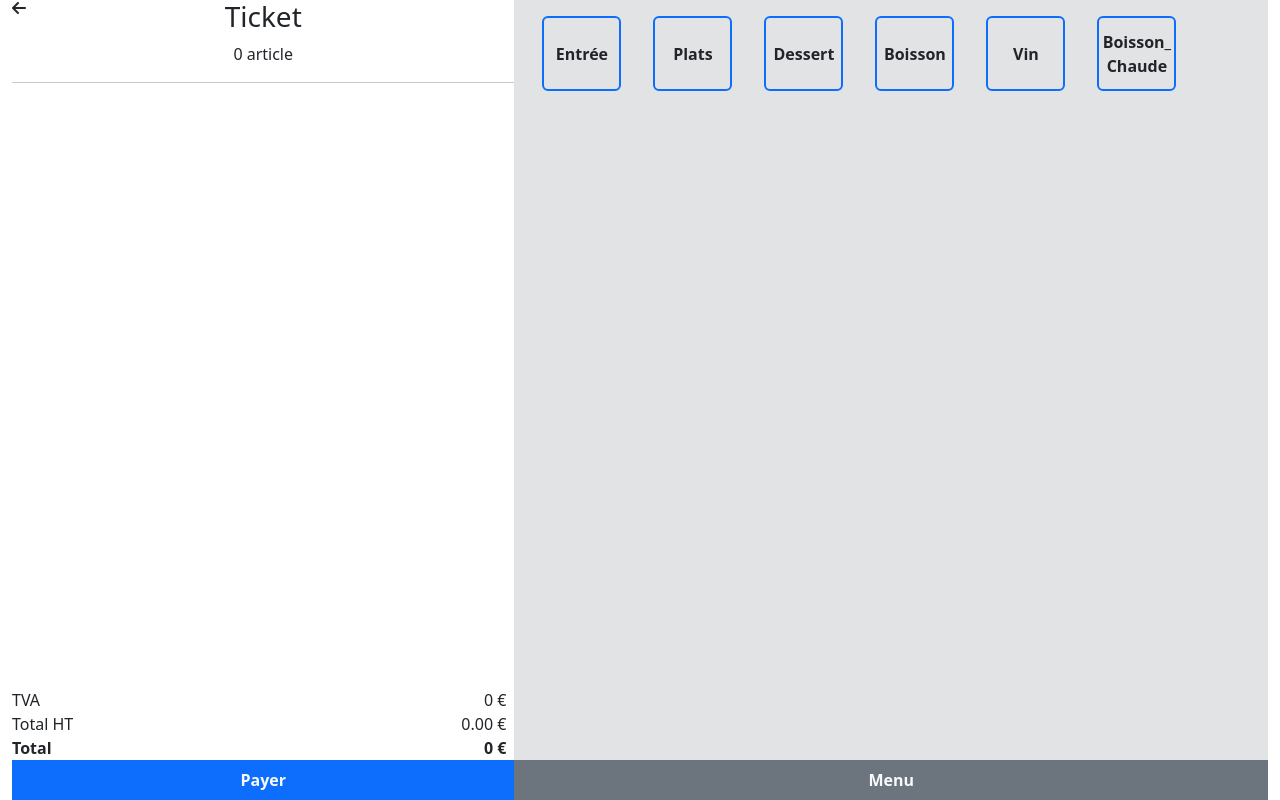
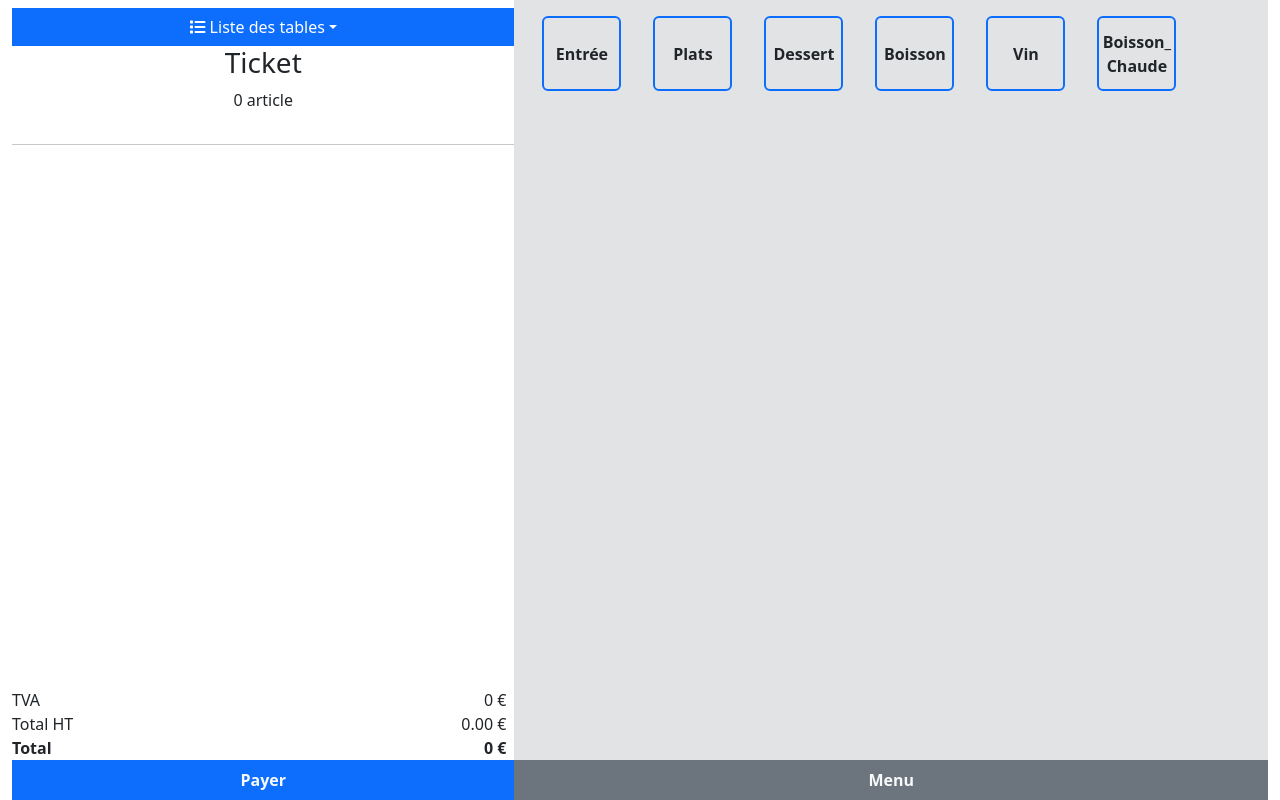
Before and after one commit to dphiane/react_addition, a React (Vite) app: page / in a window 1280 px wide. Built offline with nearby package versions, Linux system fonts and the light colour scheme.

Commit message:
liste des tables

```diff
--- a/package.json
+++ b/package.json
@@ -19,6 +19,7 @@
     "react": "^18.2.0",
     "react-bootstrap": "^2.10.2",
     "react-dom": "^18.2.0",
+    "react-konva": "^18.2.10",
     "react-router-dom": "^6.22.3",
     "sort-by": "^1.2.0"
   },
--- /dev/null
+++ b/src/assets/tables.json
@@ -0,0 +1,107 @@
+{
+    "tables": [
+      {
+        "name": "table1",
+        "columns": ["column1", "column2", "column3"],
+        "data": [
+          {"column1": "value1", "column2": "value2", "column3": "value3"},
+          {"column1": "value4", "column2": "value5", "column3": "value6"}
+        ]
+      },
+      {
+        "name": "table2",
+        "columns": ["column1", "column2"],
+        "data": [
+          {"column1": "value1", "column2": "value2"},
+          {"column1": "value3", "column2": "value4"}
+        ]
+      },
+      {
+        "name": "table3",
+        "columns": ["column1", "column2", "column3", "column4"],
+        "data": [
+          {"column1": "value1", "column2": "value2", "column3": "value3", "column4": "value4"}
+        ]
+      },
+      {
+        "name": "table4",
+        "columns": ["column1", "column2"],
+        "data": [
+          {"column1": "value1", "column2": "value2"},
+          {"column1": "value3", "column2": "value4"}
+        ]
+      },
+      {
+        "name": "table5",
+        "columns": ["column1", "column2"],
+        "data": [
+          {"column1": "value1", "column2": "value2"},
+          {"column1": "value3", "column2": "value4"}
+        ]
+      },
+      {
+        "name": "table6",
+        "columns": ["column1", "column2", "column3"],
+        "data": [
+          {"column1": "value1", "column2": "value2", "column3": "value3"},
+          {"column1": "value4", "column2": "value5", "column3": "value6"}
+        ]
+      },
+      {
+        "name": "table7",
+        "columns": ["column1", "column2"],
+        "data": [
+          {"column1": "value1", "column2": "value2"},
+          {"column1": "value3", "column2": "value4"}
+        ]
+      },
+      {
+        "name": "table8",
+        "columns": ["column1", "column2"],
+        "data": [
+          {"column1": "value1", "column2": "value2"},
+          {"column1": "value3", "column2": "value4"}
+        ]
+      },
+      {
+        "name": "table9",
+        "columns": ["column1", "column2"],
+        "data": [
+          {"column1": "value1", "column2": "value2"},
+          {"column1": "value3", "column2": "value4"}
+        ]
+      },
+      {
+        "name": "table10",
+        "columns": ["column1", "column2"],
+        "data": [
+          {"column1": "value1", "column2": "value2"},
+          {"column1": "value3", "column2": "value4"}
+        ]
+      },
+      {
+        "name": "table11",
+        "columns": ["column1", "column2"],
+        "data": [
+          {"column1": "value1", "column2": "value2"},
+          {"column1": "value3", "column2": "value4"}
+        ]
+      },
+      {
+        "name": "table12",
+        "columns": ["column1", "column2"],
+        "data": [
+          {"column1": "value1", "column2": "value2"},
+          {"column1": "value3", "column2": "value4"}
+        ]
+      },
+      {
+        "name": "table13",
+        "columns": ["column1", "column2", "column3"],
+        "data": [
+          {"column1": "value1", "column2": "value2", "column3": "value3"},
+          {"column1": "value4", "column2": "value5", "column3": "value6"}
+        ]
+      }
+    ]
+  }
--- a/src/components/cart.tsx
+++ b/src/components/carts.tsx
@@ -1,7 +1,7 @@
 import React, { useState } from 'react';
 import { Link } from 'react-router-dom';
 import { Modal, Button } from 'react-bootstrap';
-import EditableTitle from './editableTitle';
+import Menu from './menu';
 
 export interface CartProps {
   cart: { [ key: string ]: { quantity: number; price: number, tva: number } };
@@ -67,21 +67,17 @@ const Cart: React.FC<CartProps> = ({ cart, initialQuantity, updateQuantity }) =>
 
   return (
     <div className="d-flex flex-column flex-grow-1 justify-content-between">
-      <div className="div">
-
-        <div className="position-relative">
-          <Link to={'/'}>
-            <i className="fa-solid fa-arrow-left position-absolute"></i>
-          </Link>
-          <EditableTitle/>
-          <p className='text-center'>{Object.keys(cart).length} article{Object.keys(cart).length > 1 ? 's':''}</p>
+      <div>
+        <div className='d-flex flex-column'>
+        <Menu></Menu>
+          <p className='text-center'>{Object.keys(cart).length} article{Object.keys(cart).length > 1 ? 's' : ''}</p>
           <hr />
         </div>
         <div>
           <ul>
             {Object.entries(cart).map(([ product, { quantity, price } ]) => (
               <li className="edit-product position-relative" key={product} onClick={() => handleOpenModal(product)}>
-              <span className='span-text'>{quantity} x {product} </span><span className="position-absolute end-0 me-2">{price * quantity} €</span>
+                <span className='span-text'>{quantity} x {product} </span><span className="position-absolute end-0 me-2">{price * quantity} €</span>
               </li>
             ))}
           </ul>
@@ -104,6 +100,7 @@ const Cart: React.FC<CartProps> = ({ cart, initialQuantity, updateQuantity }) =>
           <p className="text-center">
             Quantité:
             <input
+              className='text-center'
               type="number"
               value={quantity}
               onChange={(e) => {
@@ -131,5 +128,4 @@ const Cart: React.FC<CartProps> = ({ cart, initialQuantity, updateQuantity }) =>
   );
 };
 
-
 export default Cart;
--- a/src/components/command.tsx
+++ b/src/components/command.tsx
@@ -1,6 +1,6 @@
 import React, { useState } from 'react';
 import { Link } from 'react-router-dom';
-import Cart, { CartItemType } from './cart';
+import Carts, { CartItemType } from './carts';
 import Categories from './category';
 
 export default function Command() {
@@ -31,7 +31,7 @@ export default function Command() {
                 updatedCart[ product ].quantity += quantity;
                 updatedCart[ product ].price = price;
             } else {
-                updatedCart[ product ] = { quantity, price , tva};
+                updatedCart[ product ] = { quantity, price, tva };
             }
 
             if (quantity === 0) {
@@ -45,7 +45,7 @@ export default function Command() {
     return (
         <div className="container-fluid vh-100">
             <div className="d-flex h-100">
-                <Cart cart={cart}  updateQuantity={updateCart} initialQuantity={initialQuantity} />
+                    <Carts cart={cart} updateQuantity={updateCart} initialQuantity={initialQuantity} />
                 <div className="container-category d-flex flex-column justify-content-between bg-secondary-subtle">
                     <Categories addToCart={addToCart} cart={cart} />
                     <div className="bg-secondary text-light text-center fw-bold p-2">
--- a/src/components/editableTitle.tsx
+++ b/src/components/editableTitle.tsx
@@ -1,4 +1,5 @@
 import React, { useState } from 'react';
+import Menu from './menu'
 
 const EditableTitle: React.FC = () => {
   const [title, setTitle] = useState<string>('Ticket');
--- /dev/null
+++ b/src/components/menu.jsx
@@ -0,0 +1,26 @@
+import { useState } from 'react';
+import { Link } from 'react-router-dom';
+import EditableTitle from './editableTitle';
+import TableList from './tableList';
+import * as tables from '../assets/tables.json';
+
+export default function Menu() {
+  const [selectedTable, setSelectedTable] = useState(null);
+
+  const handleTableSelect = (index) => {
+    setSelectedTable(tables.tables[index]);
+  };
+
+  return (
+    <div className='d-flex flex-column mt-2'>
+      <TableList tables={tables.tables} onTableSelect={handleTableSelect} />
+      {selectedTable && (
+        <div>
+          <h2>Détails de la table sélectionnée :</h2>
+          <pre>{JSON.stringify(selectedTable, null, 2)}</pre>
+        </div>
+      )}
+      <EditableTitle />
+    </div>
+  );
+}
--- /dev/null
+++ b/src/components/tableList.tsx
@@ -0,0 +1,37 @@
+import React, { useState } from "react";
+import Dropdown from 'react-bootstrap/Dropdown';
+
+interface Table {
+    name: string;
+    columns: string[];
+    data: { [key: string]: string }[];
+}
+
+interface TableListProps {
+    tables: Table[];
+    onTableSelect: (index: number) => void;
+}
+
+const ucFirst = (str: string) => {
+    return str.charAt(0).toUpperCase() + str.slice(1);
+};
+
+const TableList: React.FC<TableListProps> = ({ tables, onTableSelect }) => {
+
+    return (
+        <Dropdown>
+            <Dropdown.Toggle className="w-100 rounded-0">
+                <i className="fa-solid fa-list"></i> Liste des tables
+            </Dropdown.Toggle>
+            <Dropdown.Menu>
+                {tables.map((table, index) => (
+                    <Dropdown.Item key={index} onClick={() => onTableSelect(index)}>
+                        {ucFirst(table.name)}
+                    </Dropdown.Item>
+                ))}
+            </Dropdown.Menu>
+        </Dropdown>
+    );
+};
+
+export default TableList;
--- a/src/main.jsx
+++ b/src/main.jsx
@@ -1,10 +1,10 @@
 import React from "react";
 import ReactDOM from "react-dom/client";
 import { BrowserRouter, Routes, Route } from "react-router-dom";
+import "./styles/index.css";
+
 import Command from "./components/command";
 import LoginForm from "./components/login";
-
-import "./styles/index.css";
 
 ReactDOM.createRoot(document.getElementById("root")).render(
     <React.StrictMode>
```
Also changed, not shown: 1 other file (tests, documents, lock files or other folders).
